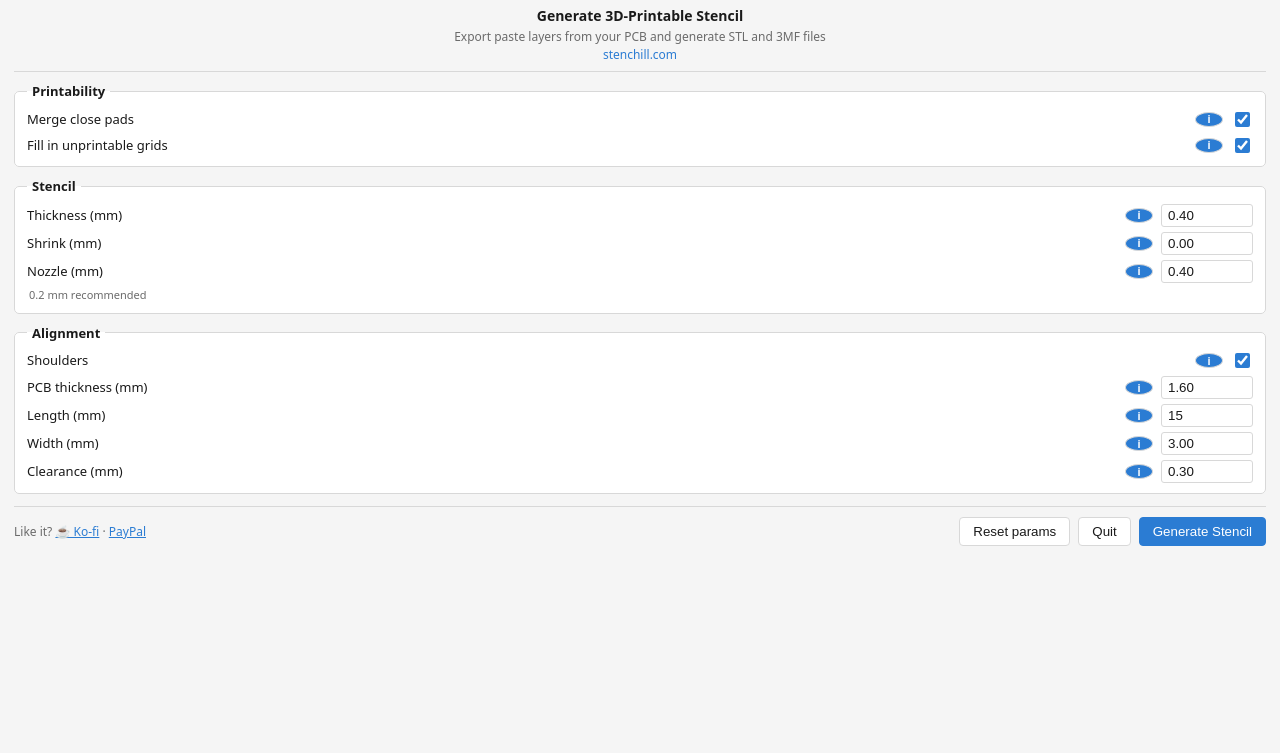
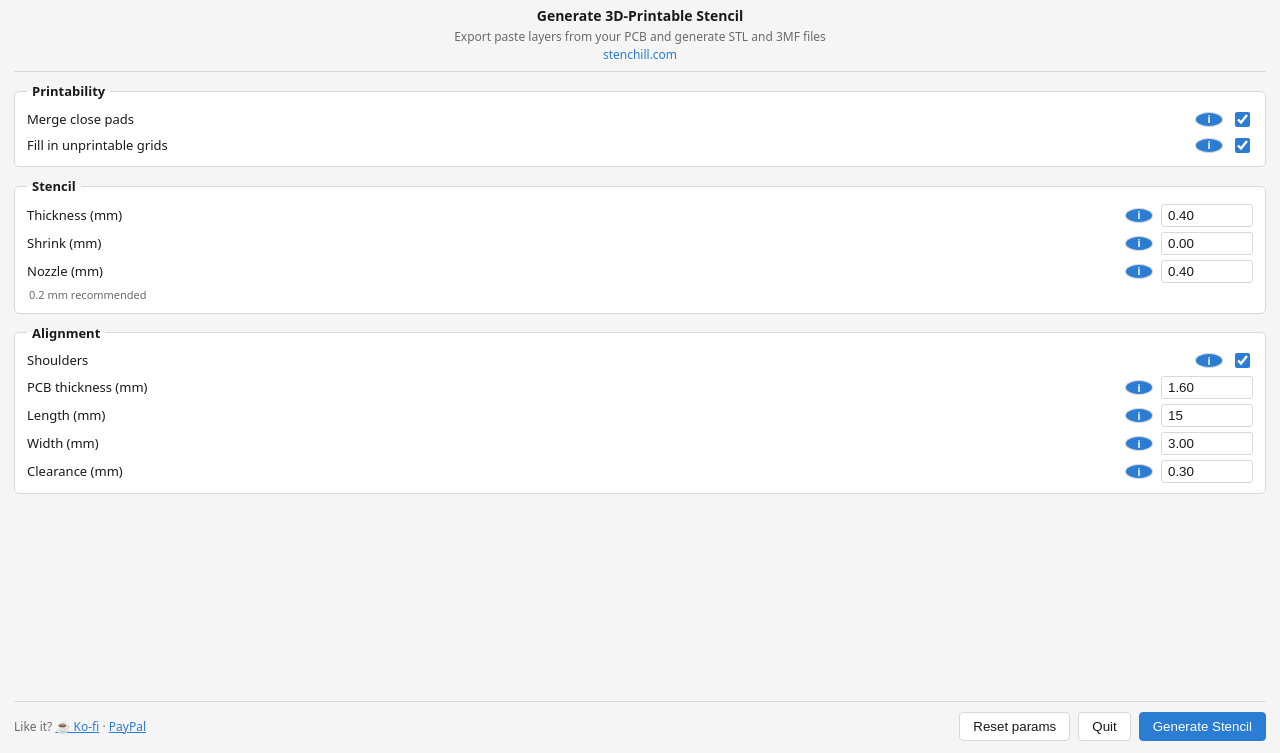
Before and after one commit to Chewby/stenchill-easyeda-extension, a website with bundled scripts: page iframe/index.html in a window 1280 px wide. Shown: the part 47-800 px from the top of the page. Built offline with nearby package versions, Linux system fonts and the light colour scheme.

Commit message:
fix: push the footer to the bottom, not merely stick it there
position: sticky only engages on OVERFLOW. On a window taller than its content,
which is now the normal case since the height reserves room for the update
band, it does nothing: the footer stayed glued to the last field with empty
space underneath. Sticking and pushing are two different things, and only the
first was in place.

The body becomes a full-height flex column, the form takes the remaining
height, and the footer pushes itself down with margin-top: auto. All three or
nothing: without flex: 1 on the form there is no free space to eat, and without
box-sizing: border-box the body's padding adds to the 100vh and creates the
very overflow this avoids.

sticky stays, for a different case: if some future state overflows anyway, the
Generate button must not scroll out of reach.

```diff
--- a/iframe/index.html
+++ b/iframe/index.html
@@ -36,12 +36,30 @@
 
 		* { box-sizing: border-box; }
 
+		/* Colonne pleine hauteur : c'est ce qui POUSSE la barre du bas tout en
+		   bas. `position: sticky` seul ne le fait pas, il ne s'active qu'en cas
+		   de debordement, donc sur une fenetre plus haute que son contenu la
+		   barre restait collee au dernier champ avec du vide en dessous.
+		   `border-box` est indispensable ici : sans lui la marge interieure
+		   s'ajoute aux 100vh et fabrique le debordement qu'on veut eviter. */
 		body {
 			font: 13px/1.45 system-ui, -apple-system, sans-serif;
 			margin: 0;
 			padding: 10px 14px 12px;
 			background: var(--bg);
 			color: var(--text);
+			box-sizing: border-box;
+			min-height: 100vh;
+			display: flex;
+			flex-direction: column;
+		}
+
+		/* Le formulaire porte la barre du bas, donc c'est LUI qui doit occuper
+		   la hauteur restante pour pouvoir l'y repousser. */
+		#form {
+			display: flex;
+			flex-direction: column;
+			flex: 1;
 		}
 
 		header { text-align: center; padding-bottom: 8px; border-bottom: 1px solid var(--border); }
@@ -163,7 +181,11 @@
 			display: flex;
 			align-items: center;
 			gap: 8px;
-			margin-top: 12px;
+			/* `auto` et non une valeur fixe : c'est ce qui mange l'espace libre
+			   et pose la barre au ras du bas. Quand il n'y a plus rien a manger
+			   elle tombe a zero, et c'est la marge interieure de 10px qui garde
+			   l'ecart avec le trait de separation. */
+			margin-top: auto;
 			padding-top: 10px;
 			border-top: 1px solid var(--border);
 			position: sticky;
```
Also changed, not shown: tests/dialog-size.test.ts (+20 -0 lines).
